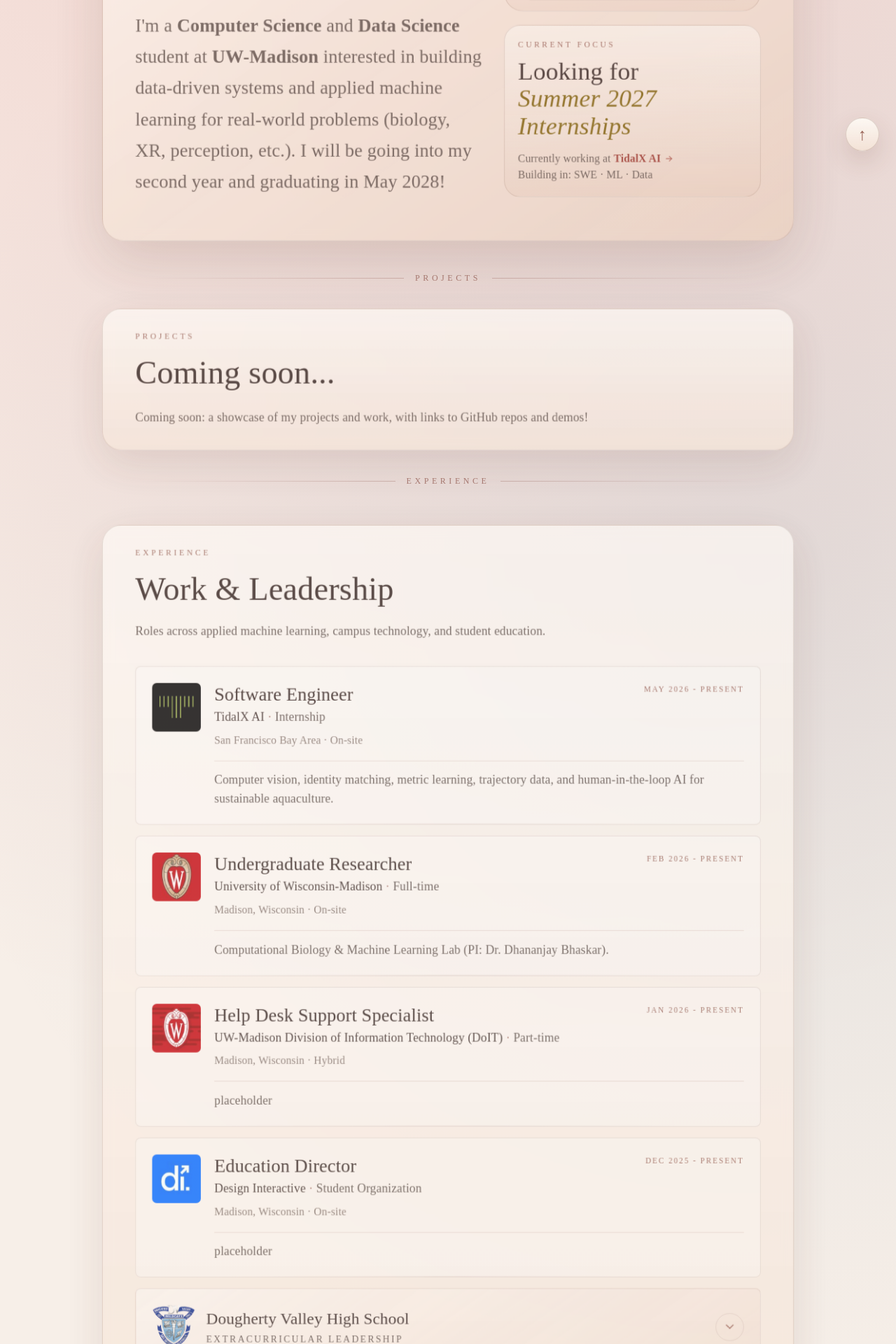
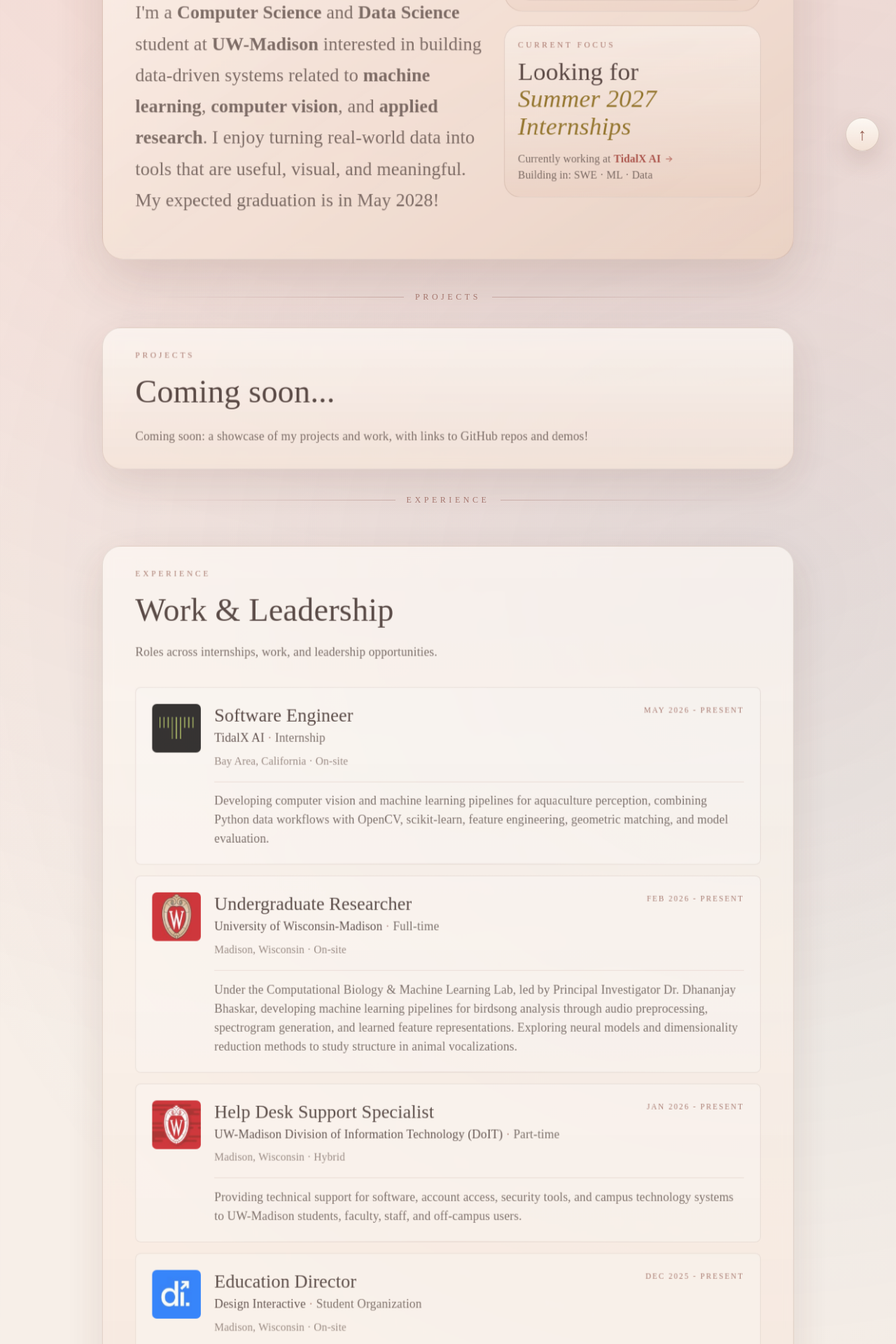
Before and after one commit to shlokrj/shlok.fyi, a Next.js app: page / in a window 1280 px wide. Shown: the part 560-2480 px from the top of the page at 70% size. Built offline with nearby package versions, Linux system fonts and the light colour scheme.

Commit message:
reworded a lot

```diff
--- a/app/page.tsx
+++ b/app/page.tsx
@@ -54,9 +54,9 @@
     organization: "TidalX AI",
     type: "Internship",
     dates: "May 2026 - Present",
-    location: "San Francisco Bay Area · On-site",
+    location: "Bay Area, California · On-site",
     detail:
-      "Computer vision, identity matching, metric learning, trajectory data, and human-in-the-loop AI for sustainable aquaculture.",
+      "Developing computer vision and machine learning pipelines for aquaculture perception, combining Python data workflows with OpenCV, scikit-learn, feature engineering, geometric matching, and model evaluation.",
     logo: "/logos/experience/tidal.png",
     logoAlt: "TidalX AI",
     brand: "tidal",
@@ -69,7 +69,7 @@
     dates: "Feb 2026 - Present",
     location: "Madison, Wisconsin · On-site",
     detail:
-      "Computational Biology & Machine Learning Lab (PI: Dr. Dhananjay Bhaskar).",
+      "Under the Computational Biology & Machine Learning Lab, led by Principal Investigator Dr. Dhananjay Bhaskar, developing machine learning pipelines for birdsong analysis through audio preprocessing, spectrogram generation, and learned feature representations. Exploring neural models and dimensionality reduction methods to study structure in animal vocalizations.",
     logo: "/logos/experience/uw-research.png",
     logoAlt: "University of Wisconsin-Madison",
     brand: "uw-research",
@@ -82,7 +82,7 @@
     dates: "Jan 2026 - Present",
     location: "Madison, Wisconsin · Hybrid",
     detail:
-      "placeholder",
+      "Providing technical support for software, account access, security tools, and campus technology systems to UW-Madison students, faculty, staff, and off-campus users.",
     logo: "/logos/experience/doit.png",
     logoAlt: "UW-Madison Division of Information Technology",
     brand: "doit",
@@ -95,7 +95,7 @@
     dates: "Dec 2025 - Present",
     location: "Madison, Wisconsin · On-site",
     detail:
-      "placeholder",
+      "Leading weekly workshops for 50+ members on Figma, UI/UX design, web development, and frontend engineering fundamentals. Creating educational materials that make design more accessible to students.",
     logo: "/logos/experience/design-interactive.png",
     logoAlt: "Design Interactive EDU",
     brand: "design",
@@ -109,7 +109,7 @@
     organization: "NASA STEM Club",
     dates: "Aug 2024 - Jun 2025",
     detail:
-      "Mentored 60+ high school students in weekly meetings to prepare for NASA STEM Challenges.",
+      "Mentored selected students of 60+ applicants in weekly meetings to compete in NASA STEM Challenges.",
     context:
       "Founded after NASA ADC and JAXA Kibo Robotics to help other students participate in these challenges.",
     logo: "/logos/experience/nasa-stem.png",
@@ -124,7 +124,7 @@
     organization: "XR EDU Club",
     dates: "Aug 2021 - Jun 2025",
     detail:
-      "Developed XR solutions for social good and organized Hack the Planet 2024 and 2025 while managing club finances and weekly meetings.",
+      "Developed XR solutions for social good, helped manage club finances, and ran weekly meetings.",
     context: "In association with Samsung Solve for Tomorrow finalist projects.",
     logo: "/logos/experience/xr-edu.png",
     logoAlt: "XR EDU",
@@ -138,7 +138,7 @@
     organization: "Coding for SDG Club",
     dates: "Jun 2024 - Jun 2025",
     detail:
-      "Organized two hackathons centered on Sustainable Development Goals with 200 competitors and approximately $5,000 in sponsored prizes.",
+      "Helped organize two hackathons (Hack the Planet 2024 and Hack the Planet 2025) centered on Sustainable Development Goals with 100+ competitors and $5,000+ in sponsored prizes across both events.",
     context: "",
     logo: "/logos/experience/coding-sdg.png",
     logoAlt: "Coding for SDG",
@@ -492,8 +492,10 @@
                 <span className="font-semibold">Data Science</span>{" "}
                 student at{" "}
                 <span className="font-semibold">UW-Madison</span>{" "}
-                interested in building data-driven systems and applied machine
-                learning for real-world problems (biology, XR, perception, etc.). I will be going into my second year and graduating in May 2028!
+                interested in building data-driven systems related to{" "}
+                <span className="font-semibold">machine learning</span>,{" "}
+                <span className="font-semibold">computer vision</span>, and{" "}
+                <span className="font-semibold">applied research</span>. I enjoy turning real-world data into tools that are useful, visual, and meaningful. My expected graduation is in May 2028!
               </p>
             </div>
 
@@ -582,8 +584,7 @@
             Work &amp; Leadership
           </h2>
           <p className="theme-muted mt-4 max-w-3xl text-lg leading-8">
-            Roles across applied machine learning, campus technology, and
-            student education.
+            Roles across internships, work, and leadership opportunities.
           </p>
 
           <div className="experience-timeline mt-9 grid gap-4">
@@ -674,7 +675,7 @@
                     Dougherty Valley High School
                   </span>
                   <span className="theme-muted mt-1 block text-sm uppercase tracking-[0.18em]">
-                    Extracurricular leadership
+                    High school extracurricular leadership
                   </span>
                 </span>
               </span>
```
